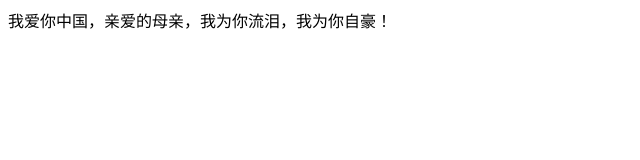
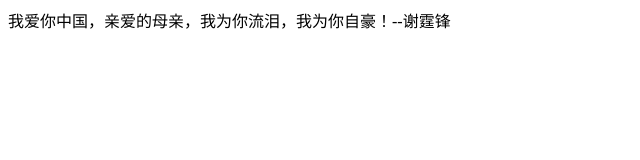
Before and after one commit to jiaolei666/getTest, a plain HTML site: page index.html in a window 1280 px wide. Shown: the full height of the page, 0-640 px from the left. Drawn offline with Linux system fonts and the light colour scheme.

Commit message:
the seventh time

```diff
--- a/index.html
+++ b/index.html
@@ -7,6 +7,6 @@
     <title>Document</title>
 </head>
 <body>
-    我爱你中国，亲爱的母亲，我为你流泪，我为你自豪！
+    我爱你中国，亲爱的母亲，我为你流泪，我为你自豪！--谢霆锋
 </body>
 </html>
```
